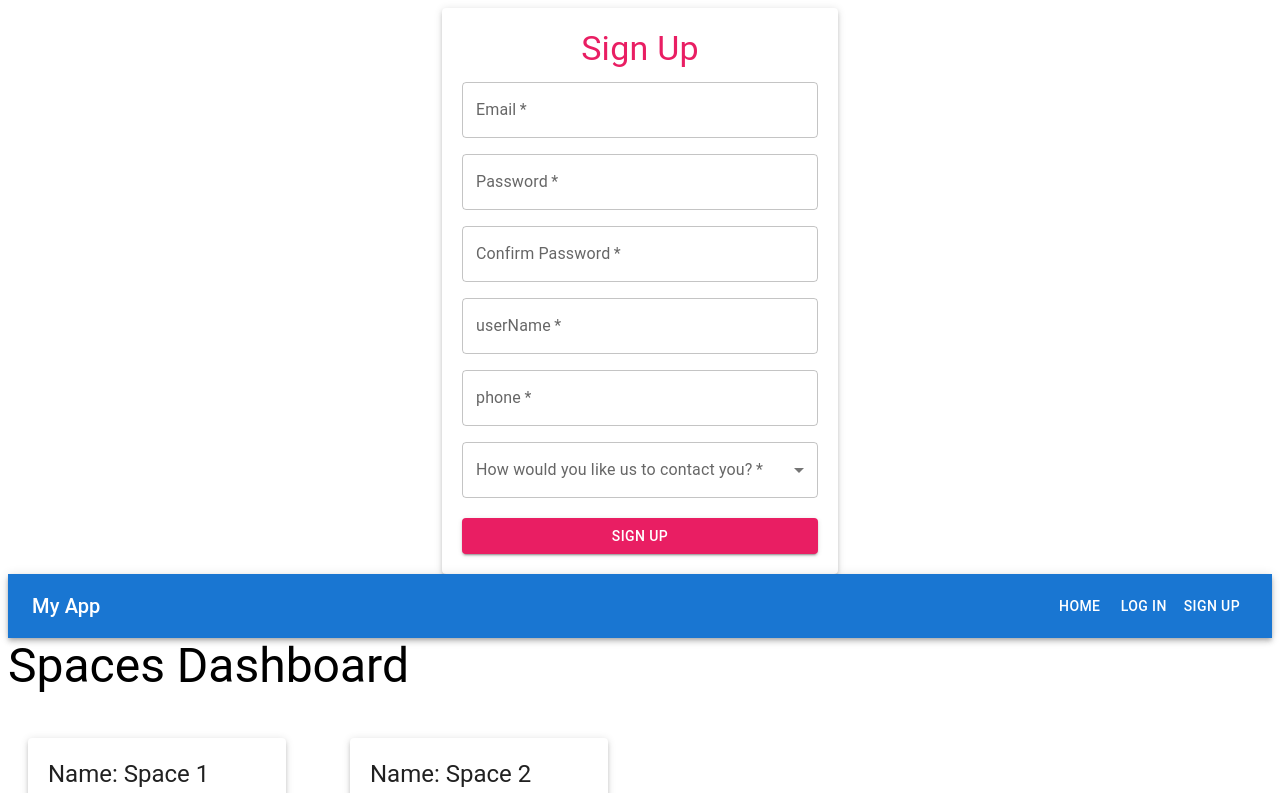
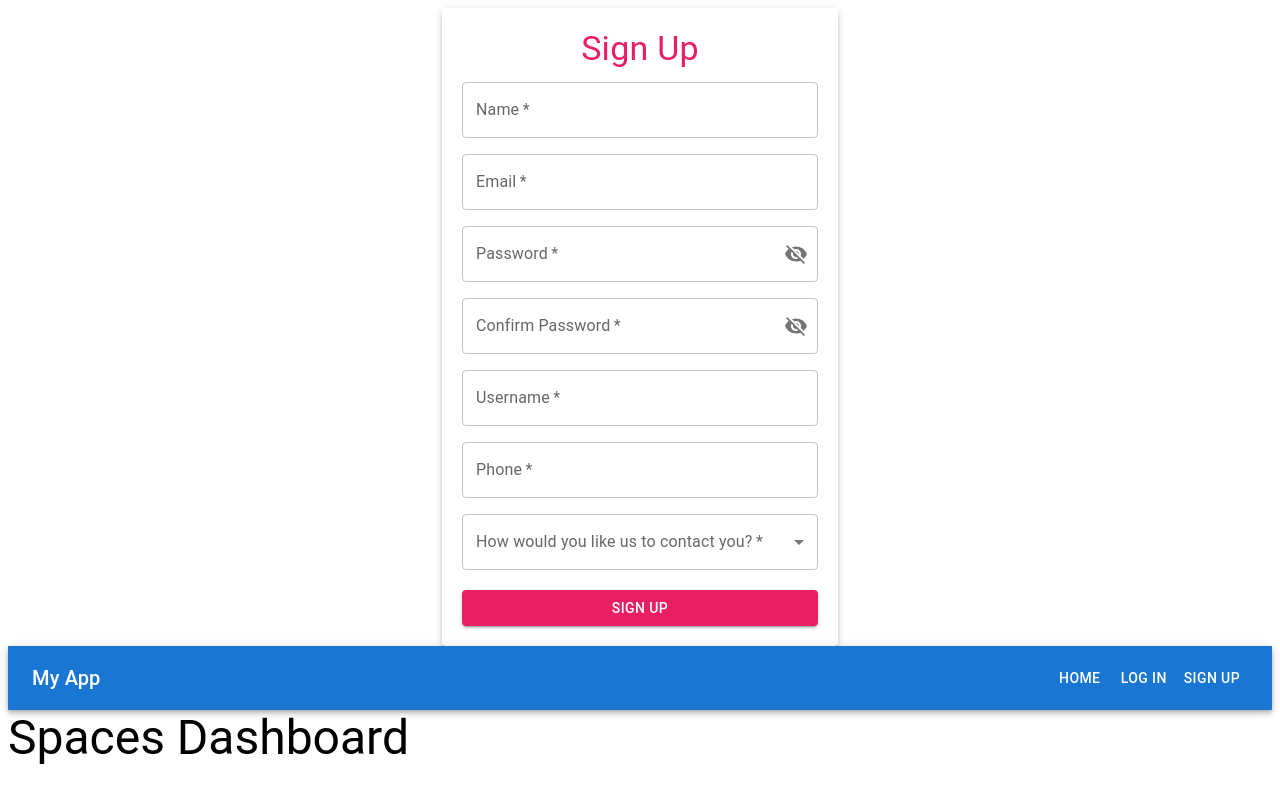
Before and after one commit to MiriHarush/FinalProject, a React (Vite) app in the folder client/: page /signup in a window 1280 px wide. Shown: the top 793 px of the page. Built offline with nearby package versions, Linux system fonts and the light colour scheme.

Commit message:
sign up validation

```diff
--- a/client/src/pages/SignUp.jsx
+++ b/client/src/pages/SignUp.jsx
@@ -1,3 +1,189 @@
+// import React, { useState } from 'react';
+// import {
+//   Container,
+//   Typography,
+//   TextField,
+//   Button,
+//   Grid,
+//   Paper,
+//   Select,
+//   MenuItem,
+//   InputLabel,
+//   FormControl,
+// } from '@mui/material';
+// import { createTheme, ThemeProvider } from '@mui/material/styles';
+// import EmailIcon from '@mui/icons-material/Email';
+// import PhoneIcon from '@mui/icons-material/Phone';
+// import SmsIcon from '@mui/icons-material/Sms';
+
+// const theme = createTheme({
+//   palette: {
+//     primary: {
+//       main: '#e91e63',
+//     },
+//   },
+// });
+
+// const SignUp = () => {
+//   const [formData, setFormData] = useState({
+//     name:'',
+//     email: '',
+//     password: '',
+//     confirmPassword: '',
+//     userName: '',
+//     phone: '',
+//     contact: '',
+//   });
+
+//   const handleChange = (e) => {
+//     const { name, value } = e.target;
+//     setFormData((prevData) => ({ ...prevData, [name]: value }));
+//   };
+
+//   const handleSubmit = async (e) => {
+
+//       e.preventDefault();
+//       const { confirmPassword, ...formDataWithoutConfirmPassword } = formData;
+
+//       try {
+//         const response = await fetch('http://localhost:3000/users/createUser', {
+//           method: 'POST',
+//           headers: {
+//             'Content-Type': 'application/json',
+//           },
+//           body: JSON.stringify(formDataWithoutConfirmPassword),
+//         });
+
+//         if (response.ok) {
+//           console.log('Signup successful!');
+//         } else {
+//           console.error('Signup failed:', response.status, response.statusText);
+//         }
+//       } catch (error) {
+//         console.error('An error occurred during signup:', error);
+//       }
+
+
+//   };
+
+//   return (
+//     <ThemeProvider theme={theme}>
+//       <Container component="main" maxWidth="xs">
+//         <Paper elevation={3} style={{ padding: 20, display: 'flex', flexDirection: 'column', alignItems: 'center' }}>
+//           <Typography variant="h4" align="center" gutterBottom style={{ color: '#e91e63' }}>
+//             Sign Up
+//           </Typography>
+//           <form onSubmit={handleSubmit} style={{ width: '100%' }}>
+
+//             <Grid container spacing={2}>
+//             <Grid item xs={12}>
+//                 <TextField
+//                   label="Name"
+//                   type="text"
+//                   fullWidth
+//                   required
+//                   name="name"
+//                   value={formData.name}
+//                   onChange={handleChange}
+//                 />
+//               </Grid>
+//               <Grid item xs={12}>
+//                 <TextField
+//                   label="Email"
+//                   type="email"
+//                   fullWidth
+//                   required
+//                   name="email"
+//                   value={formData.email}
+//                   onChange={handleChange}
+//                 />
+//               </Grid>
+//               <Grid item xs={12}>
+//                 <TextField
+//                   label="Password"
+//                   type="password"
+//                   fullWidth
+//                   required
+//                   name="password"
+//                   value={formData.password}
+//                   onChange={handleChange}
+//                 />
+//               </Grid>
+
+//               <Grid item xs={12}>
+//                 <TextField
+//                   label="Confirm Password"
+//                   type="password"
+//                   fullWidth
+//                   required
+//                   name="confirmPassword"
+//                   value={formData.confirmPassword}
+//                   onChange={handleChange}
+//                 />
+//               </Grid>
+
+//               <Grid item xs={12}>
+//                 <TextField
+//                   label="userName"
+//                   type="text"
+//                   fullWidth
+//                   required
+//                   name="userName"
+//                   value={formData.userName}
+//                   onChange={handleChange}
+//                 />
+//               </Grid>
+
+//               <Grid item xs={12}>
+//                 <TextField
+//                   label="phone"
+//                   type="text"
+//                   fullWidth
+//                   required
+//                   name="phone"
+//                   value={formData.phone}
+//                   onChange={handleChange}
+//                 />
+//               </Grid>
+
+
+//               <Grid item xs={12}>
+//                 <FormControl fullWidth required>
+//                   <InputLabel>How would you like us to contact you?</InputLabel>
+//                   <Select
+//                     name="contact"
+//                     value={formData.contact}
+//                     onChange={handleChange}
+//                     label="How would you like us to contact you?"
+//                   >
+//                     <MenuItem value="Email">
+//                       <EmailIcon style={{ marginRight: '8px' }} />
+//                       Email
+//                     </MenuItem>
+//                     <MenuItem value="Phone">
+//                       <PhoneIcon style={{ marginRight: '8px' }} />
+//                       Voice Call
+//                     </MenuItem>
+//                     <MenuItem value="SMS">
+//                       <SmsIcon style={{ marginRight: '8px' }} />
+//                       SMS
+//                     </MenuItem>
+//                   </Select>
+//                 </FormControl>
+//               </Grid>
+//             </Grid>
+//             <Button type="submit" variant="contained" color="primary" fullWidth style={{ marginTop: 20 }}>
+//               Sign Up
+//             </Button>
+//           </form>
+//         </Paper>
+//       </Container>
+//     </ThemeProvider>
+//   );
+// };
+
+// export default SignUp;
+
 import React, { useState } from 'react';
 import {
   Container,
@@ -10,11 +196,16 @@ import {
   MenuItem,
   InputLabel,
   FormControl,
+  InputAdornment,
+  IconButton,
+  FormHelperText,
 } from '@mui/material';
 import { createTheme, ThemeProvider } from '@mui/material/styles';
 import EmailIcon from '@mui/icons-material/Email';
 import PhoneIcon from '@mui/icons-material/Phone';
 import SmsIcon from '@mui/icons-material/Sms';
+import Visibility from '@mui/icons-material/Visibility';
+import VisibilityOff from '@mui/icons-material/VisibilityOff';
 
 const theme = createTheme({
   palette: {
@@ -26,21 +217,59 @@ const theme = createTheme({
 
 const SignUp = () => {
   const [formData, setFormData] = useState({
+    name: '',
     email: '',
     password: '',
     confirmPassword: '',
     userName: '',
     phone: '',
-    howToContact: '',
+    contact: '',
   });
+
+  const [showPassword, setShowPassword] = useState(false);
+  const [showConfirmPassword, setShowConfirmPassword] = useState(false);
+  const [passwordError, setPasswordError] = useState(false);
+  const [nameError, setNameError] = useState(false);
+  const [emailError, setEmailError] = useState(false);
 
   const handleChange = (e) => {
     const { name, value } = e.target;
-    setFormData((prevData) => ({ ...prevData, [name]: value }));
+    let updatedValue = value;
+
+    // Add additional validation based on the field name
+    if (name === 'name') {
+      // Allow only letters and spaces
+      updatedValue = updatedValue.replace(/[^A-Za-z\s]/g, '');
+      setNameError(!/^[A-Za-z\s]+$/.test(updatedValue));
+    } else if (name === 'phone') {
+      // Allow only numbers
+      updatedValue = updatedValue.replace(/[^0-9]/g, '');
+    } else if (name === 'email') {
+      // Email validation
+      setEmailError(!/\S+@\S+\.\S+/.test(value) || !/(.com)|(.org)|(.net)$/.test(value));
+    }
+
+    setFormData((prevData) => ({ ...prevData, [name]: updatedValue }));
+
+    // Password validation
+    if (name === 'password') {
+      if (value.length < 8 || !/[A-Z]/.test(value) || !/[a-z]/.test(value) || !/[0-9]/.test(value)) {
+        setPasswordError(true);
+      } else {
+        setPasswordError(false);
+      }
+    }
+  };
+
+  const handleShowPassword = () => {
+    setShowPassword((prevShowPassword) => !prevShowPassword);
+  };
+
+  const handleShowConfirmPassword = () => {
+    setShowConfirmPassword((prevShowConfirmPassword) => !prevShowConfirmPassword);
   };
 
   const handleSubmit = async (e) => {
-
     e.preventDefault();
     const { confirmPassword, ...formDataWithoutConfirmPassword } = formData;
 
@@ -61,8 +290,6 @@ const SignUp = () => {
     } catch (error) {
       console.error('An error occurred during signup:', error);
     }
-
-
   };
 
   return (
@@ -73,8 +300,24 @@ const SignUp = () => {
             Sign Up
           </Typography>
           <form onSubmit={handleSubmit} style={{ width: '100%' }}>
-
             <Grid container spacing={2}>
+              <Grid item xs={12}>
+                <TextField
+                  label="Name"
+                  type="text"
+                  fullWidth
+                  required
+                  name="name"
+                  value={formData.name}
+                  onChange={handleChange}
+                  inputProps={{ pattern: '^[A-Za-z\s]+$', title: 'Only letters and spaces are allowed' }}
+                />
+                {nameError && (
+                  <Typography variant="caption" color="error">
+                    Name can contain only letters and spaces
+                  </Typography>
+                )}
+              </Grid>
               <Grid item xs={12}>
                 <TextField
                   label="Email"
@@ -84,35 +327,60 @@ const SignUp = () => {
                   name="email"
                   value={formData.email}
                   onChange={handleChange}
+                  error={emailError}
+                  helperText={emailError && 'Invalid email format or missing domain (.com, .org, .net)'}
                 />
               </Grid>
               <Grid item xs={12}>
                 <TextField
                   label="Password"
-                  type="password"
+                  type={showPassword ? 'text' : 'password'}
                   fullWidth
                   required
                   name="password"
                   value={formData.password}
                   onChange={handleChange}
+                  error={passwordError}
+                  helperText={
+                    passwordError &&
+                    'Password must be at least 8 characters long and include at least one uppercase letter, one lowercase letter, and one number'
+                  }
+                  InputProps={{
+                    endAdornment: (
+                      <InputAdornment position="end">
+                        <IconButton onClick={handleShowPassword} edge="end">
+                          {showPassword ? <Visibility /> : <VisibilityOff />}
+                        </IconButton>
+                      </InputAdornment>
+                    ),
+                  }}
                 />
               </Grid>
-
               <Grid item xs={12}>
                 <TextField
                   label="Confirm Password"
-                  type="password"
+                  type={showConfirmPassword ? 'text' : 'password'}
                   fullWidth
                   required
                   name="confirmPassword"
                   value={formData.confirmPassword}
                   onChange={handleChange}
+                  error={passwordError}
+                  helperText={passwordError && 'Password must match the above password'}
+                  InputProps={{
+                    endAdornment: (
+                      <InputAdornment position="end">
+                        <IconButton onClick={handleShowConfirmPassword} edge="end">
+                          {showConfirmPassword ? <Visibility /> : <VisibilityOff />}
+                        </IconButton>
+                      </InputAdornment>
+                    ),
+                  }}
                 />
               </Grid>
-
               <Grid item xs={12}>
                 <TextField
-                  label="userName"
+                  label="Username"
                   type="text"
                   fullWidth
                   required
@@ -121,11 +389,10 @@ const SignUp = () => {
                   onChange={handleChange}
                 />
               </Grid>
-
               <Grid item xs={12}>
                 <TextField
-                  label="phone"
-                  type="text"
+                  label="Phone"
+                  type="tel"
                   fullWidth
                   required
                   name="phone"
@@ -133,26 +400,24 @@ const SignUp = () => {
                   onChange={handleChange}
                 />
               </Grid>
-
-
               <Grid item xs={12}>
                 <FormControl fullWidth required>
                   <InputLabel>How would you like us to contact you?</InputLabel>
                   <Select
-                    name="howToContact"
-                    value={formData.howToContact}
+                    name="contact"
+                    value={formData.contact}
                     onChange={handleChange}
                     label="How would you like us to contact you?"
                   >
-                    <MenuItem value="email">
+                    <MenuItem value="Email">
                       <EmailIcon style={{ marginRight: '8px' }} />
                       Email
                     </MenuItem>
-                    <MenuItem value="phone">
+                    <MenuItem value="Phone">
                       <PhoneIcon style={{ marginRight: '8px' }} />
                       Voice Call
                     </MenuItem>
-                    <MenuItem value="sms">
+                    <MenuItem value="SMS">
                       <SmsIcon style={{ marginRight: '8px' }} />
                       SMS
                     </MenuItem>
```
Also changed, not shown: 2 other files (tests, documents, lock files or other folders). Lines whose indentation alone changed are shown as unchanged.
